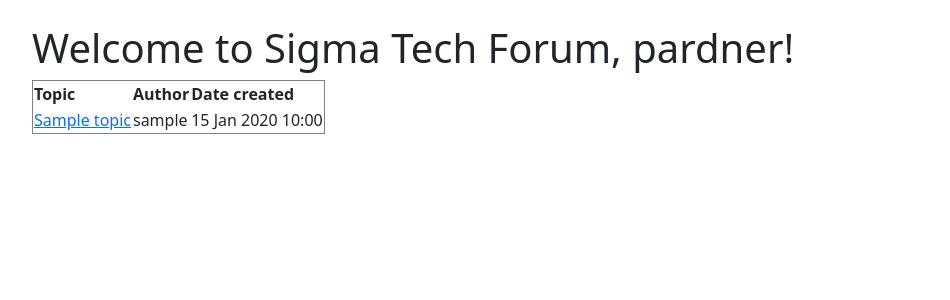
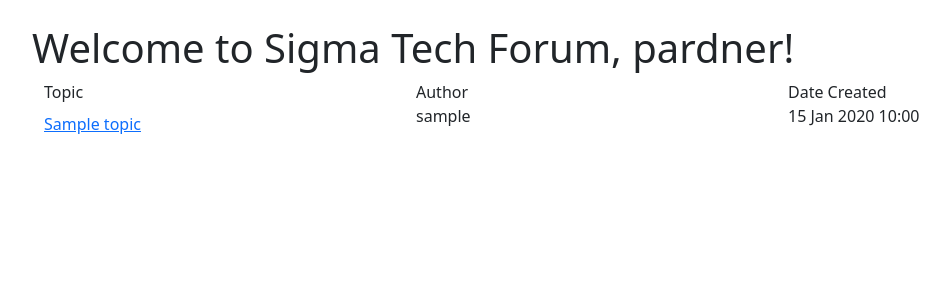
Before and after one commit to maksmarn/tech_forum, a Flask app: template templates/index.html in a window 1280 px wide. Shown: the part 56-356 px from the top of the page, without its empty margins (50-1000 px from the left). Run offline with Flask 2, Linux system fonts and the light colour scheme; the template is opened without the code that fills it: most values are stand-ins (such as "Sample title", 1, 10 or a date in 2020).

Commit message:
some bootstrap

```diff
--- a/templates/index.html
+++ b/templates/index.html
@@ -8,20 +8,32 @@
     <h1>Welcome to Sigma Tech Forum, pardner!</h1>
 {% endif %}
 
-<table border="1">
-    <tr>
-        <th>Topic</th>
-        <th>Author</th>
-        <th>Date created</th>
-    </tr>
-
-    {% for topic in topics %}
-    <tr>
-        <td><a href="/topic/{{topic.id}}">{{ topic.title }}</a></td>
-        <td>{{ topic.author.username }}</td>
-        <td>{{ topic.created.strftime('%d %b %Y %H:%M') }}</td>
-    </tr>
-    {% endfor %}
-</table>
+<div class="container">
+    <div class="row align-items-start">
+      <div class="col">
+        <div class="d-flex flex-column">
+        Topic
+        {% for topic in topics %}
+        <a class="mt-2" href="/topic/{{topic.id}}">{{ topic.title }}</a>
+        {% endfor %}
+        </div>
+      </div>
+      <div class="col">
+        <div class="d-flex flex-column">
+        Author
+        {% for topic in topics %}
+        <p>{{ topic.author. username }}</p>
+        {% endfor %}
+        </div>
+      </div>
+      <div class="col">
+        <div class="d-flex flex-column">
+        Date Created
+        {% for topic in topics %}
+        <p>{{ topic.created.strftime('%d %b %Y %H:%M') }}</p>
+        {% endfor %}
+        </div>
+      </div>
+    </div>
 
 {% endblock content %}
```
Also changed, not shown: localhost.sqlite.
